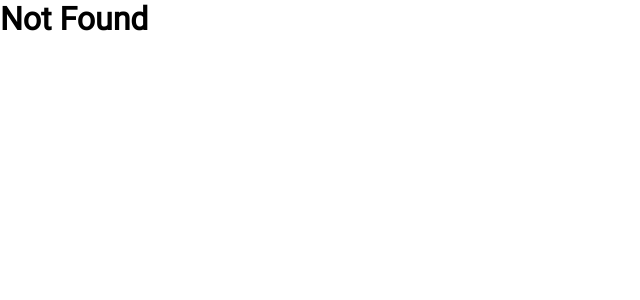
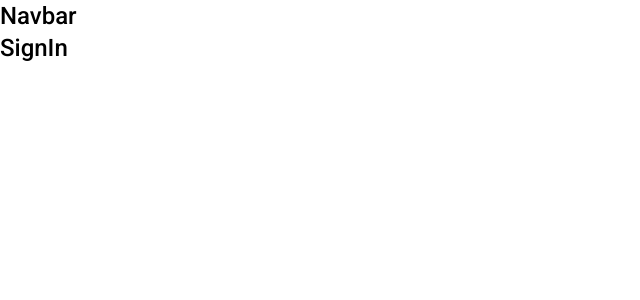
Before and after one commit to peymanzarchini/realtor, a React (Create React App) app: page /sign-in in a window 1280 px wide. Before the commit this address had no page. Shown: the top 300 px of the page, without its empty margins (0-640 px from the left). Built offline with nearby package versions, Linux system fonts and the light colour scheme.

Commit message:
Add pages and routes

```diff
--- a/package.json
+++ b/package.json
@@ -16,6 +16,7 @@
     "react-helmet": "^6.1.0",
     "react-router-dom": "^6.8.2",
     "react-scripts": "5.0.1",
+    "react-toastify": "^9.1.1",
     "web-vitals": "^2.1.4"
   },
   "scripts": {
--- a/public/css/style.css
+++ b/public/css/style.css
@@ -1,4 +1,4 @@
-@font-face {
+/* @font-face {
   font-family: "roboto";
   src: url("../fonts/Roboto-Regular.eot");
   src: url("../fonts/Roboto-Regular.eot?#iefix") format("embedded-opentype"),
@@ -8,13 +8,9 @@
   font-weight: normal;
   font-style: normal;
   font-display: swap;
-}
+} */
 
 * {
   margin: 0;
   padding: 0;
 }
-
-body {
-  font-family: "roboto";
-}
--- a/public/index.html
+++ b/public/index.html
@@ -5,6 +5,12 @@
     <link rel="icon" href="%PUBLIC_URL%/favicon.ico" />
     <meta name="viewport" content="width=device-width, initial-scale=1" />
     <meta name="theme-color" content="#000000" />
+    <link rel="preconnect" href="https://fonts.googleapis.com" />
+    <link rel="preconnect" href="https://fonts.gstatic.com" crossorigin />
+    <link
+      href="https://fonts.googleapis.com/css2?family=Roboto:ital,wght@0,400;0,500;0,700;1,400;1,500;1,700&display=swap"
+      rel="stylesheet"
+    />
     <link rel="stylesheet" href="css/style.css" />
     <link rel="manifest" href="%PUBLIC_URL%/manifest.json" />
     <title>React App</title>
--- a/src/components/navbar/Navbar.jsx
+++ b/src/components/navbar/Navbar.jsx
@@ -1,7 +1,9 @@
+import { Typography } from "@mui/material";
+
 function Navbar() {
   return (
     <>
-      <h1>Navbar</h1>
+      <Typography variant="h5">Navbar</Typography>
     </>
   );
 }
--- /dev/null
+++ b/src/components/offers/Offers.jsx
@@ -0,0 +1,11 @@
+import { Typography } from "@mui/material";
+
+function Offers() {
+  return (
+    <>
+      <Typography variant="h5">Offers</Typography>
+    </>
+  );
+}
+
+export default Offers;
--- /dev/null
+++ b/src/components/profile/Profile.jsx
@@ -0,0 +1,11 @@
+import { Typography } from "@mui/material";
+
+function Profile() {
+  return (
+    <>
+      <Typography variant="h5">Profile</Typography>
+    </>
+  );
+}
+
+export default Profile;
--- /dev/null
+++ b/src/components/userAccount/ForgotPassword.jsx
@@ -0,0 +1,11 @@
+import { Typography } from "@mui/material";
+
+function ForgotPassword() {
+  return (
+    <>
+      <Typography variant="h5">ForgotPassword</Typography>
+    </>
+  );
+}
+
+export default ForgotPassword;
--- /dev/null
+++ b/src/components/userAccount/SignIn.jsx
@@ -0,0 +1,11 @@
+import { Typography } from "@mui/material";
+
+function SignIn() {
+  return (
+    <>
+      <Typography variant="h5">SignIn</Typography>
+    </>
+  );
+}
+
+export default SignIn;
--- /dev/null
+++ b/src/components/userAccount/SignUp.jsx
@@ -0,0 +1,11 @@
+import { Typography } from "@mui/material";
+
+function SignUp() {
+  return (
+    <>
+      <Typography variant="h5">SignUp</Typography>
+    </>
+  );
+}
+
+export default SignUp;
--- a/src/theme/index.js
+++ b/src/theme/index.js
@@ -1,6 +1,13 @@
 import { createTheme } from "@mui/material/styles";
 
 export const theme = createTheme({
+  typography: {
+    fontFamily: "Roboto",
+    fontWeightLight: 400,
+    fontWeightRegular: 500,
+    fontWeightMedium: 600,
+    fontWeightBold: 700,
+  },
   breakpoints: {
     values: {
       xs: 0,
```
Also changed, not shown: src/routes/index.js (+27 -1 lines), 1 other file (tests, documents, lock files or other folders).
